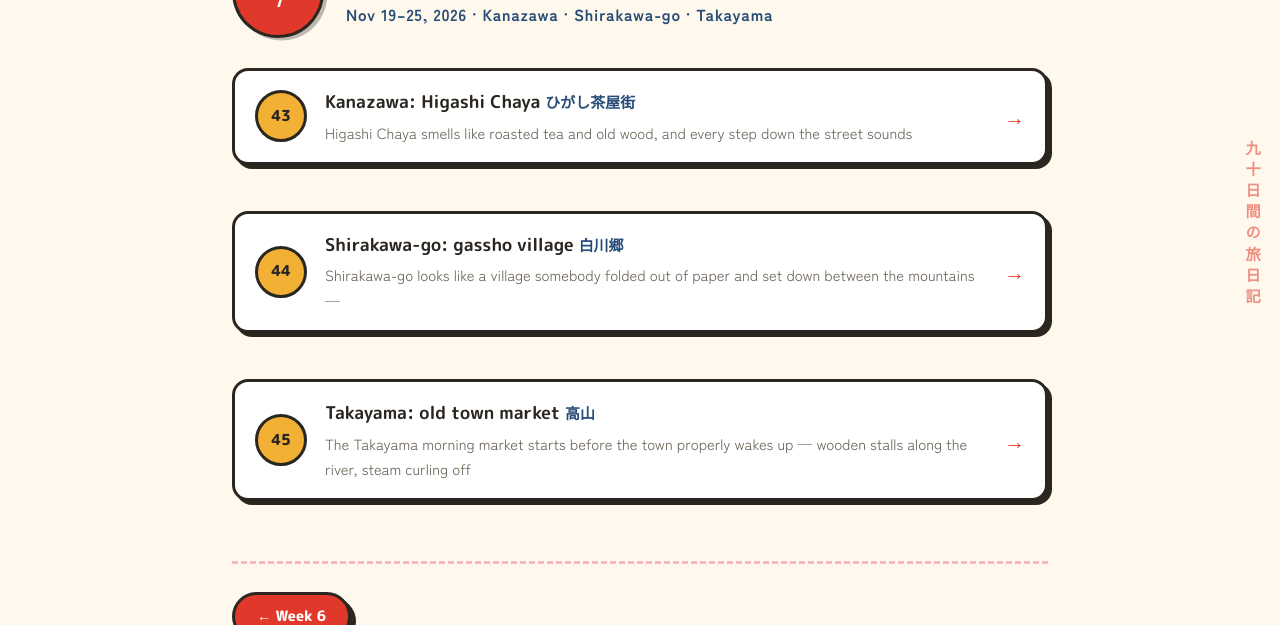
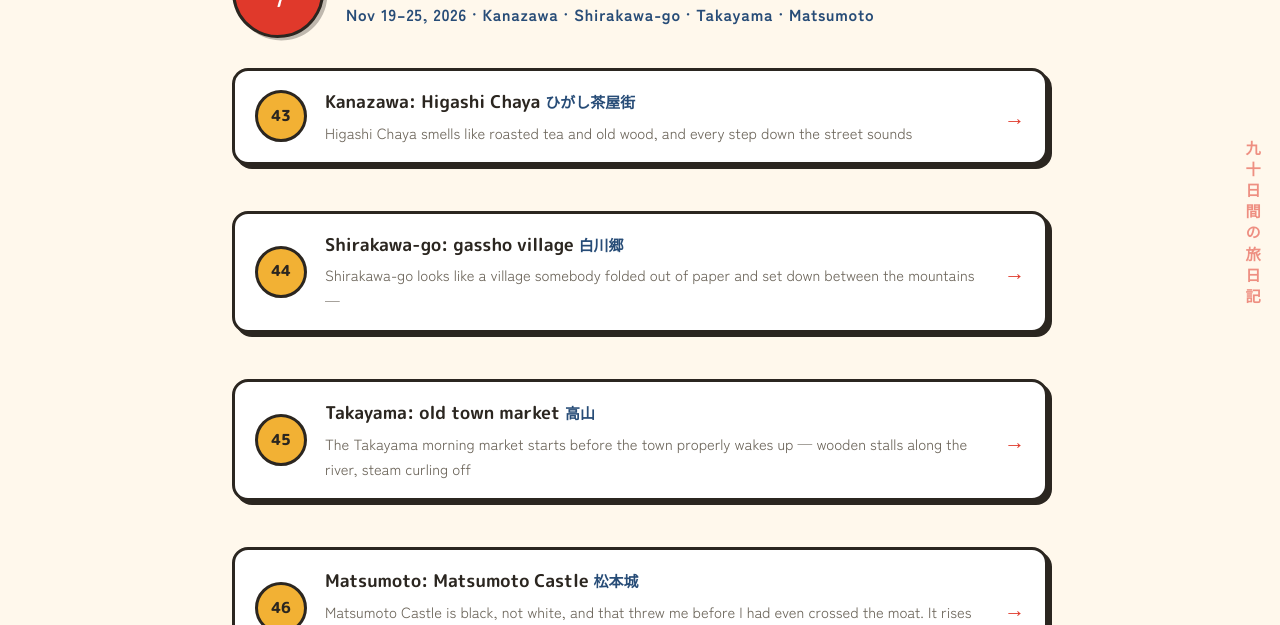
Before and after one commit to neo475269/dorami-in-japan, a plain HTML site: page weeks/week-07.html in a window 1280 px wide. Shown: the part 175-800 px from the top of the page. Drawn offline with Linux system fonts and the light colour scheme.

Commit message:
Dorami blog Day 46: Matsumoto

```diff
--- a/weeks/week-07.html
+++ b/weeks/week-07.html
@@ -25,7 +25,7 @@
     <span class="day-badge lg">WEEK<br>7</span>
     <div>
       <h2>Week 7 — Days 43–49</h2>
-      <p class="post-jp">Nov 19–25, 2026 · Kanazawa · Shirakawa-go · Takayama</p>
+      <p class="post-jp">Nov 19–25, 2026 · Kanazawa · Shirakawa-go · Takayama · Matsumoto</p>
     </div>
   </div>
 
@@ -34,6 +34,7 @@
 <a class="post-row" href="../posts/day-43-kanazawa-higashi-chaya.html"><span class="mini-badge">43</span><div><h3>Kanazawa: Higashi Chaya <span class="jp">ひがし茶屋街</span></h3><p>Higashi Chaya smells like roasted tea and old wood, and every step down the street sounds </p></div><span class="row-arrow">→</span></a>
 <a class="post-row" href="../posts/day-44-shirakawa-go-gassho-village.html"><span class="mini-badge">44</span><div><h3>Shirakawa-go: gassho village <span class="jp">白川郷</span></h3><p>Shirakawa-go looks like a village somebody folded out of paper and set down between the mountains — </p></div><span class="row-arrow">→</span></a>
     <a class="post-row" href="../posts/day-45-takayama-old-town-market.html"><span class="mini-badge">45</span><div><h3>Takayama: old town market <span class="jp">高山</span></h3><p>The Takayama morning market starts before the town properly wakes up — wooden stalls along the river, steam curling off </p></div><span class="row-arrow">→</span></a>
+    <a class="post-row" href="../posts/day-46-matsumoto-matsumoto-castle.html"><span class="mini-badge">46</span><div><h3>Matsumoto: Matsumoto Castle <span class="jp">松本城</span></h3><p>Matsumoto Castle is black, not white, and that threw me before I had even crossed the moat. It rises out of the water li</p></div><span class="row-arrow">→</span></a>
     <!-- WEEKPOSTS:END -->
   </div>
 
```
